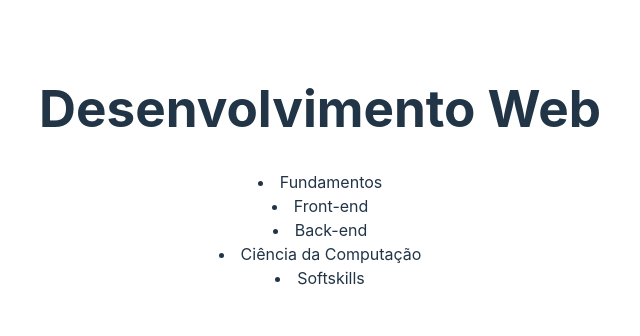
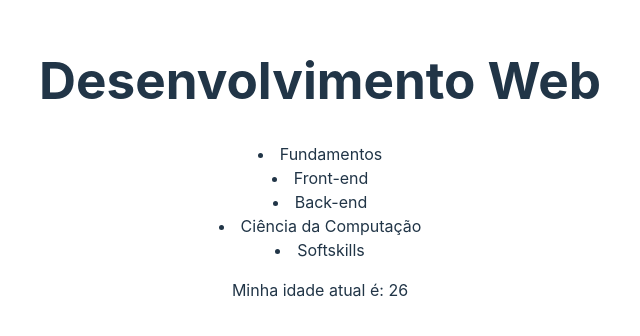
Before and after one commit to mvkunz/exercise-react, a React (Vite) app: page / in a window 1280 px wide. Shown: the part 232-568 px from the top of the page, without its empty margins (320-960 px from the left). Built offline with nearby package versions, Linux system fonts and the light colour scheme.

Commit message:
function calculateAge

```diff
--- a/src/components/HelloWorld.tsx
+++ b/src/components/HelloWorld.tsx
@@ -1,11 +1,16 @@
 import Title from './Title';
 import ModuleDetails from './ModuleDetails';
+import { age } from '../utils/age';
+
 
 function HelloWorld() {
+  const idade = age('17/02/1997');
+
   return (
     <>
       <Title />
       <ModuleDetails />
+      <p>Minha idade atual é: {idade}</p>
     </>
   )
 }
--- /dev/null
+++ b/src/utils/age.ts
@@ -0,0 +1,12 @@
+export function age(birthday: string): number {
+  const [day, month, year] = birthday.split('/');
+  const birthDate = new Date(+year, +month - 1, +day);
+  const today = new Date();
+  let age = today.getFullYear() - birthDate.getFullYear();
+  const m = today.getMonth() - birthDate.getMonth();
+  if (m < 0 || (m === 0 && today.getDate() < birthDate.getDate())) {
+    age -= 1;
+  }
+  return age;
+}
+// O Birthday está como string pq passaremos a data como uma string, mas o retorno será em number.
```
